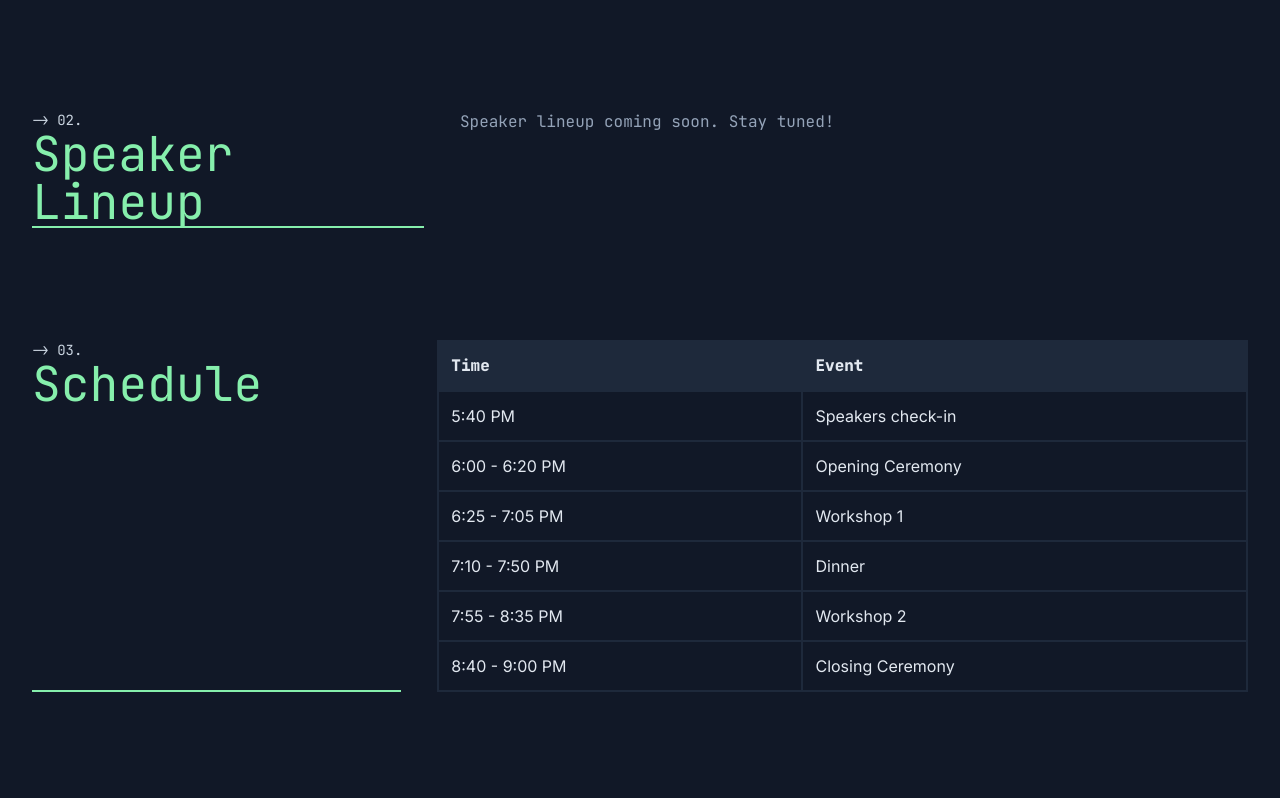
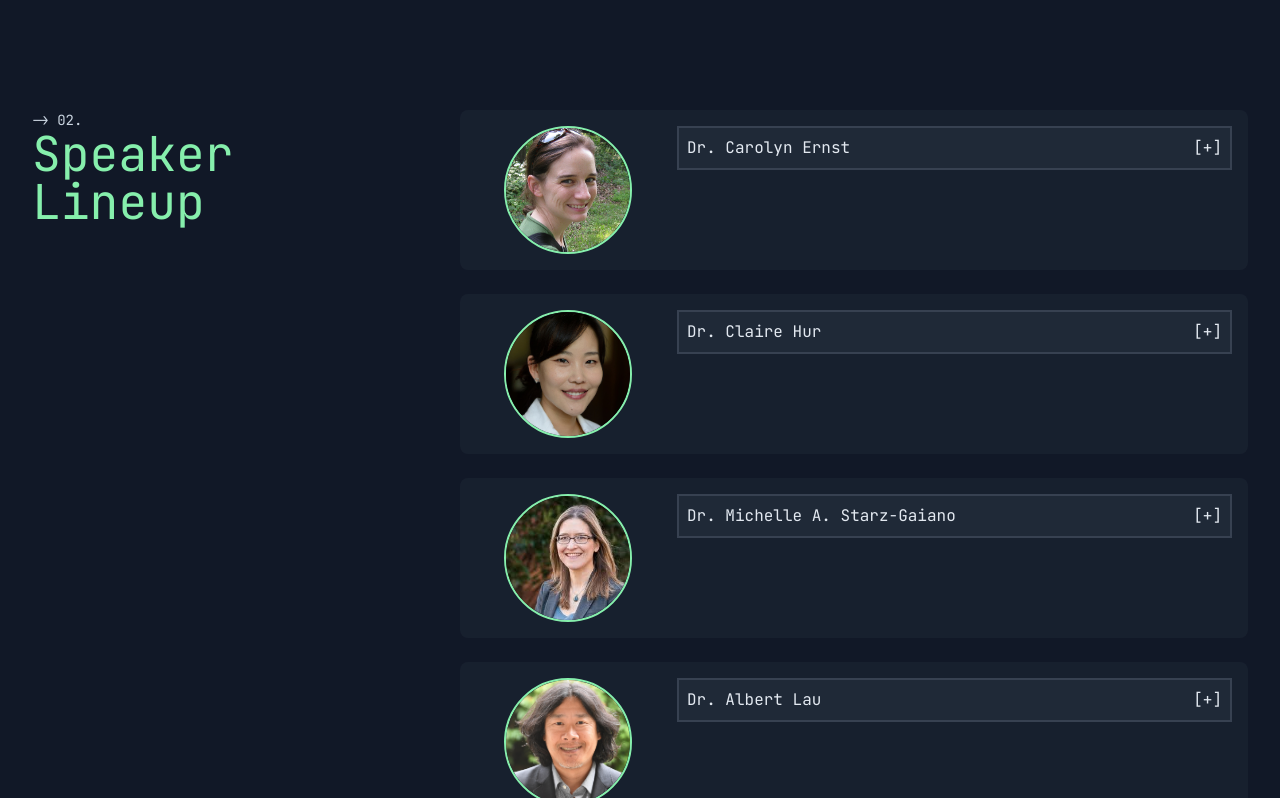
Before and after one commit to nicholascui225/rise-site, a Next.js app: page / in a window 1280 px wide. Shown: the part 1042-1840 px from the top of the page. Built offline with nearby package versions, Linux system fonts and the light colour scheme.

Commit message:
more speakers

```diff
--- a/src/app/components/speakers.tsx
+++ b/src/app/components/speakers.tsx
@@ -12,7 +12,32 @@ export default function Speakers() {
         imageAlt: string
     }
 
-    const speakers: Speaker[] = []
+    const speakers: Speaker[] = [
+        {
+            name: "Dr. Carolyn Ernst",
+            bio: `Dr. Carolyn Ernst is a planetary scientist who studies the surfaces of planets, moons, and asteroids using spacecraft data, lab experiments, and 3D modeling techniques. In her workshop, she'll share what it's like to work in planetary science, her journey through space missions like DART, Europa Clipper, and Hayabusa2, and the many career paths available in the field—perfect for students interested in astronomy, space exploration, and how we study distant worlds.`,
+            image: "/pics/speakers/ernst.jpg",
+            imageAlt: "Headshot of Dr. Carolyn Ernst"
+        },
+        {
+            name: "Dr. Claire Hur",
+            bio: `Dr. Claire Hur is an Assistant Professor in Mechanical Engineering at Johns Hopkins University, where she studies how tiny fluids move and interact with cells. Her research focuses on building microfluidic devices—small systems that control fluids at the microscale—to better understand cell behavior and develop new tools for medicine. In her workshop, she'll explore how cancer is a collection of many different cell types, why single-cell analysis matters, and how liquid biopsies and microfluidics are advancing cancer research and personalized medicine—perfect for students interested in the intersection of engineering and biology.`,
+            image: "/pics/speakers/hur.jpg",
+            imageAlt: "Headshot of Dr. Claire Hur"
+        },
+        {
+            name: "Dr. Michelle A. Starz-Gaiano",
+            bio: `Dr. Michelle A. Starz-Gaiano is a professor and Chair of the Department of Biological Sciences at UMBC, where she researches the molecular mechanisms of animal development—especially the control of cell motility. Over 18 years, her lab has used fruit flies (Drosophila melanogaster) to identify new, conserved regulators of cell migration, using interdisciplinary approaches that bridge biology and mathematics. In her workshop, she'll explore the genetic control of how cells navigate through their environment.`,
+            image: "/pics/speakers/starz-gaiano.jpg",
+            imageAlt: "Headshot of Dr. Michelle A. Starz-Gaiano"
+        },
+        {
+            name: "Dr. Albert Lau",
+            bio: `Dr. Albert Lau is a professor of biophysics at Johns Hopkins University, where he specializes in computational studies of biological macromolecules, with a particular focus on those found in the brain. He also directs the PhD and Master's programs in biophysics at JHU. In his workshop, he'll introduce the field of biophysics and discuss the kinds of research that biophysicists do—perfect for students curious about how physics and computation come together to understand life at the molecular level.`,
+            image: "/pics/speakers/lau.jpg",
+            imageAlt: "Headshot of Dr. Albert Lau"
+        },
+    ]
 
     return (
         <div className='flex flex-col md:flex-row bg-gray-900 p-4 pt-16 md:p-8 md:pt-20 gap-9 md:gap-9 items-top'>
```
Also changed, not shown: public/pics/speakers/hur.jpg (added), public/pics/speakers/lau.jpg (added).
